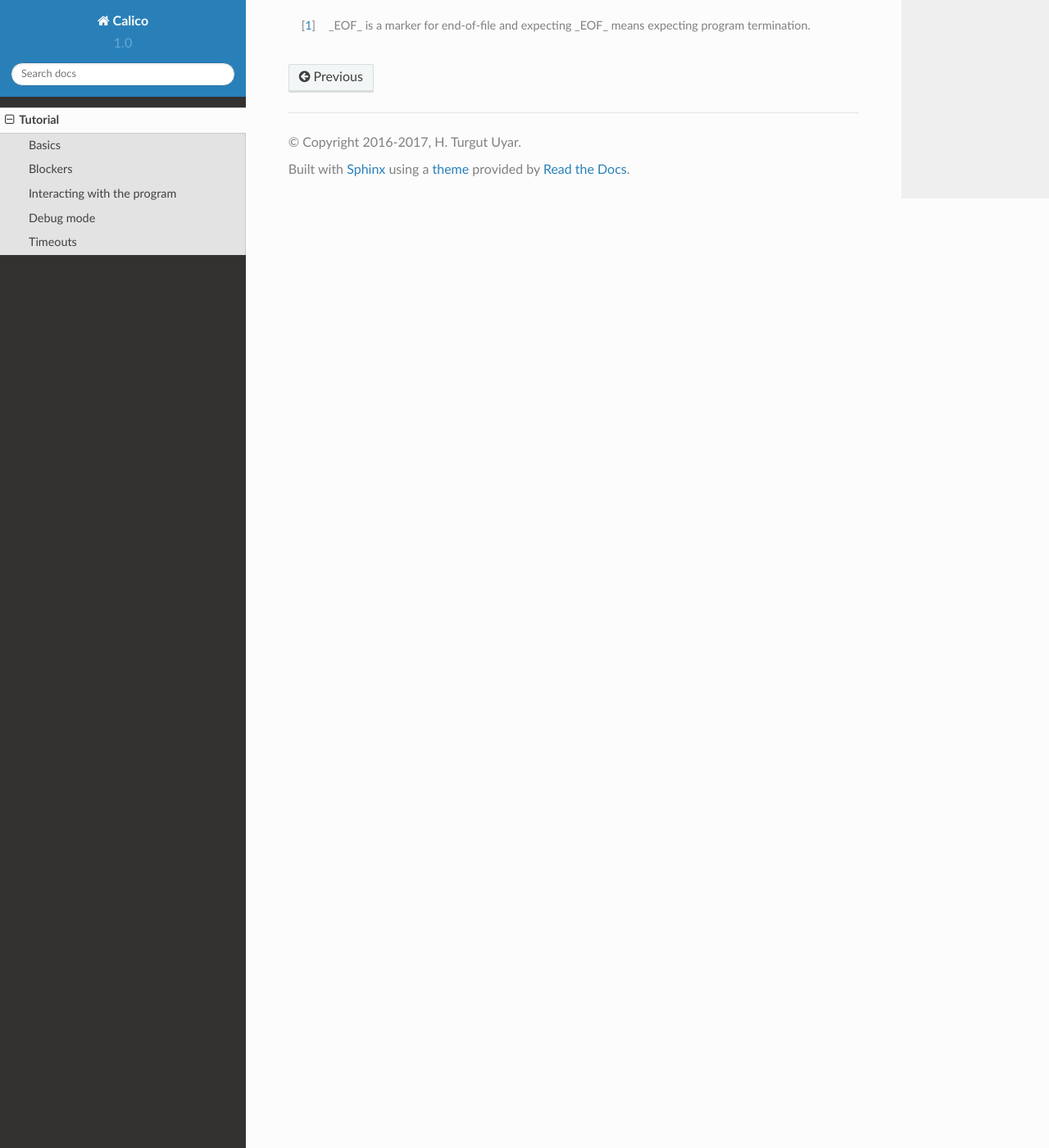
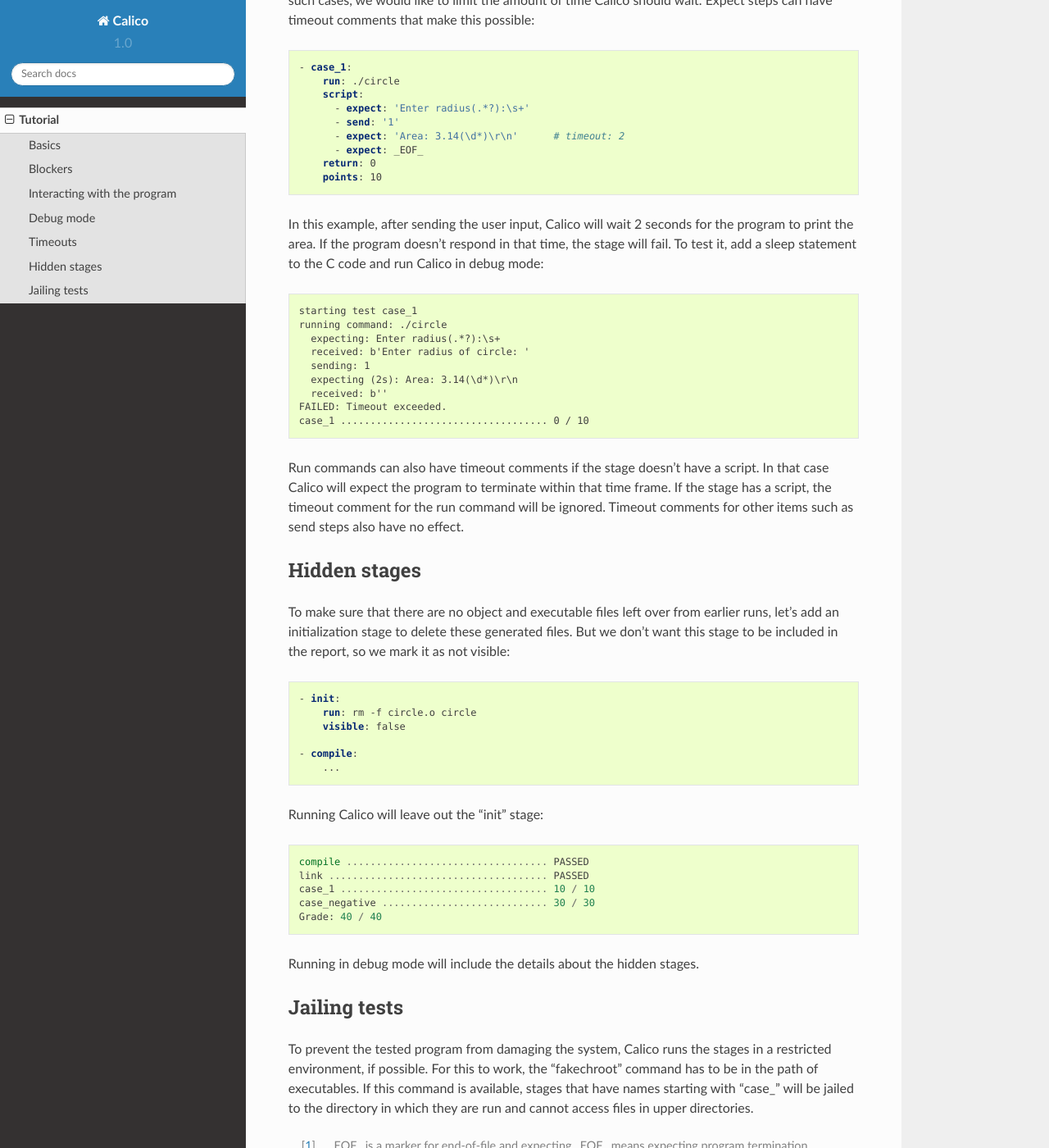
Before and after one commit to uyar/calico, a Sphinx documentation site: the page built from docs/tutorial.rst, in a window 1280 px wide and 1400 px high, scrolled down 4574 px. Shown: the whole window at 82% size. Built offline with Sphinx 7.4.7 and the Read the Docs theme 2.0.0, drawn with Linux system fonts in a browser that asks for light colours; some of the changed text lies outside the part shown.

Commit message:
Add documentation about test jailing

```diff
--- a/docs/tutorial.rst
+++ b/docs/tutorial.rst
@@ -163,6 +163,43 @@ user input. [#eof]_ Running Calico now prints::
 A stage that doesn't have a script is assumed to be non-interactive
 and it consists of a single step where it expects the program to terminate.
 
+Say that if the user types in a negative radius value we want to program
+to exit with a failure code. For that, we can use the return value option:
+
+.. code-block:: yaml
+
+   - case_negative:
+       run: ./circle
+       script:
+         - expect: 'Enter radius(.*?):\s+'
+         - send: '-1'
+         - expect: _EOF_
+       return: 1
+       points: 30
+
+To make that test pass, the C file can be modified as follows:
+
+.. code-block:: c
+
+   #include <stdio.h>
+   #include <stdlib.h>
+
+   int main(int argc, char* argv[]) {
+       float radius, area;
+
+       printf("Enter radius of circle: ");
+       scanf("%f", &radius);
+
+       if (radius < 0) {
+           fprintf(stderr, "Negative radius values are not allowed.\n");
+           exit(1);
+       }
+
+       area = 3.14159 * radius * radius;
+       printf("Area: %f\n", area);
+       return 0;
+   }
+
 Debug mode
 ----------
 
@@ -230,8 +267,45 @@ run Calico in debug mode::
 Run commands can also have timeout comments if the stage doesn't have a script.
 In that case Calico will expect the program to terminate within that time
 frame. If the stage has a script, the timeout comment for the run command
-will be ignored. Timeout comments for other items such as send steps will also
+will be ignored. Timeout comments for other items such as send steps also
 have no effect.
+
+Hidden stages
+-------------
+
+To make sure that there are no object and executable files left over from
+earlier runs, let's add an initialization stage to delete these generated
+files. But we don't want this stage to be included in the report,
+so we mark it as not visible:
+
+.. code-block:: yaml
+
+   - init:
+       run: rm -f circle.o circle
+       visible: false
+
+   - compile:
+       ...
+
+Running Calico will leave out the "init" stage::
+
+   compile .................................. PASSED
+   link ..................................... PASSED
+   case_1 ................................... 10 / 10
+   case_negative ............................ 30 / 30
+   Grade: 40 / 40
+
+Running in debug mode will include the details about the hidden stages.
+
+Jailing tests
+-------------
+
+To prevent the tested program from damaging the system, Calico runs
+the stages in a restricted environment, if possible. For this to work,
+the "fakechroot" command has to be in the path of executables. If this command
+is available, stages that have names starting with "case\_" will be jailed
+to the directory in which they are run and cannot access files in upper
+directories.
 
 .. [#eof]
 
```
Also changed, not shown: other parts of docs/tutorial.rst (+2 -2 lines), 2 other files.
